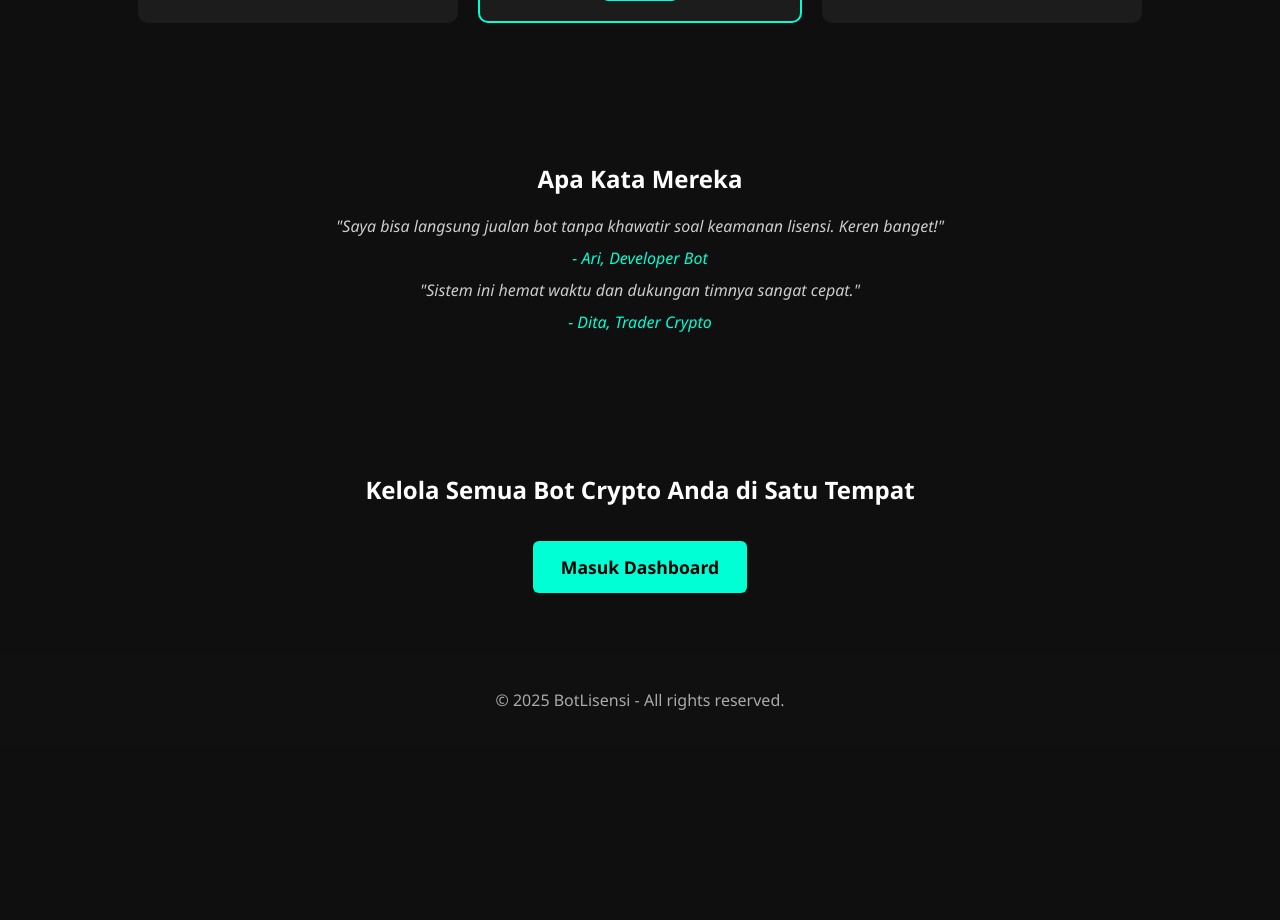
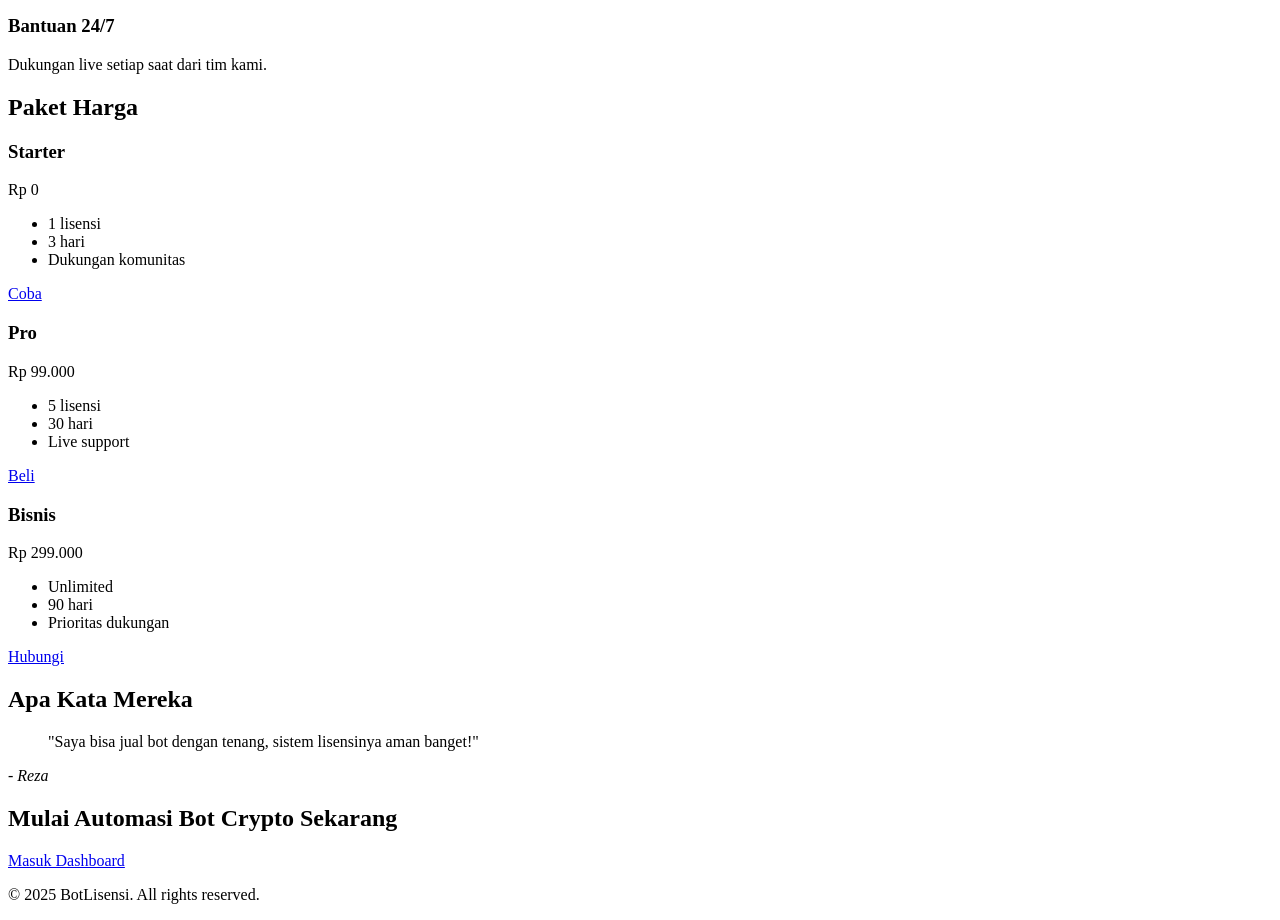
Before and after one commit to baguscoins/dashboard-lisensi-bot, a Flask app: page / in a window 1280 px wide. Shown: the part 1636-2556 px from the top of the page. Before the commit the page ends 2346 px from the top, so only its background shows below. Run offline with Flask 3, Linux system fonts and the light colour scheme; some libraries are stand-ins or nearby versions.

Commit message:
index.html

```diff
--- a/templates/index.html
+++ b/templates/index.html
@@ -3,12 +3,12 @@
 <head>
   <meta charset="UTF-8">
   <meta name="viewport" content="width=device-width, initial-scale=1">
-  <title>Bot Crypto Lisensi - Platform Otomatis</title>
-  <link rel="stylesheet" href="/static/style-legal.css">
+  <title>BotLisensi - Otomatisasi Crypto Bot</title>
+  <link rel="stylesheet" href="/static/style-animated.css">
 </head>
 <body>
 
-<header class="main-header">
+<header class="main-header fade-in">
   <div class="container">
     <div class="logo">BotLisensi</div>
     <nav>
@@ -20,43 +20,43 @@
   </div>
 </header>
 
-<section class="hero-section">
+<section class="hero-section fade-in-up">
   <div class="container hero">
     <div class="hero-text">
-      <h1>Automasi Jual Beli Bot Crypto dengan Sistem Lisensi</h1>
-      <p>Kelola dan distribusikan lisensi bot Anda dengan dashboard modern & aman.</p>
-      <a href="/cek-lisensi" class="button large">Coba Sekarang</a>
+      <h1>Automasi Bot Crypto Anda</h1>
+      <p>Kelola & distribusikan lisensi bot trading Anda dengan aman.</p>
+      <a href="/cek-lisensi" class="button large">Mulai Sekarang</a>
     </div>
     <div class="hero-img">
-      <img src="https://cdn3d.iconscout.com/3d/premium/thumb/bitcoin-investment-5790646-4849810.png" alt="Crypto Illustration">
+      <img src="https://cdn3d.iconscout.com/3d/premium/thumb/cryptocurrency-payout-6281773-5186413.png" alt="Ilustrasi Crypto" />
     </div>
   </div>
 </section>
 
-<section class="features" id="fitur">
+<section class="features fade-in" id="fitur">
   <div class="container">
-    <h2>Fitur Utama</h2>
+    <h2>Fitur Unggulan</h2>
     <div class="grid-3">
       <div class="box">
-        <img src="https://img.icons8.com/color/96/lock.png" alt="Secure">
+        <img src="https://img.icons8.com/color/96/lock.png" />
         <h3>Lisensi Aman</h3>
-        <p>Sistem lisensi terenkripsi dan anti-pembajakan.</p>
+        <p>Enkripsi kuat & validasi real-time.</p>
       </div>
       <div class="box">
-        <img src="https://img.icons8.com/color/96/speed.png" alt="Realtime">
-        <h3>Realtime & Otomatis</h3>
-        <p>Aktivasi, update, dan cek lisensi dalam hitungan detik.</p>
+        <img src="https://img.icons8.com/color/96/rocket.png" />
+        <h3>Aktivasi Cepat</h3>
+        <p>Langsung aktif tanpa perlu approve manual.</p>
       </div>
       <div class="box">
-        <img src="https://img.icons8.com/external-xnimrodx-lineal-gradient-xnimrodx/64/external-support-distribution-xnimrodx-lineal-gradient-xnimrodx.png" alt="Support">
-        <h3>Support Aktif</h3>
-        <p>Bantuan langsung dari tim kami 24/7 setiap hari.</p>
+        <img src="https://img.icons8.com/color/96/technical-support.png" />
+        <h3>Bantuan 24/7</h3>
+        <p>Dukungan live setiap saat dari tim kami.</p>
       </div>
     </div>
   </div>
 </section>
 
-<section class="pricing" id="harga">
+<section class="pricing fade-in-up" id="harga">
   <div class="container">
     <h2>Paket Harga</h2>
     <div class="grid-3">
@@ -64,62 +64,53 @@
         <h3>Starter</h3>
         <p class="price">Rp 0</p>
         <ul>
-          <li>1 lisensi</li>
-          <li>3 hari</li>
-          <li>Dukungan komunitas</li>
+          <li>1 lisensi</li><li>3 hari</li><li>Dukungan komunitas</li>
         </ul>
-        <a href="/cek-lisensi" class="button">Mulai</a>
+        <a href="#" class="button">Coba</a>
       </div>
       <div class="card active">
         <h3>Pro</h3>
         <p class="price">Rp 99.000</p>
         <ul>
-          <li>5 lisensi</li>
-          <li>30 hari</li>
-          <li>Live support</li>
+          <li>5 lisensi</li><li>30 hari</li><li>Live support</li>
         </ul>
-        <a href="#" class="button">Pilih</a>
+        <a href="#" class="button">Beli</a>
       </div>
       <div class="card">
         <h3>Bisnis</h3>
         <p class="price">Rp 299.000</p>
         <ul>
-          <li>Unlimited lisensi</li>
-          <li>90 hari</li>
-          <li>Prioritas dukungan</li>
+          <li>Unlimited</li><li>90 hari</li><li>Prioritas dukungan</li>
         </ul>
-        <a href="#" class="button">Hubungi Kami</a>
+        <a href="#" class="button">Hubungi</a>
       </div>
     </div>
   </div>
 </section>
 
-<section class="testimonials" id="testimoni">
+<section class="testimonials fade-in" id="testimoni">
   <div class="container">
     <h2>Apa Kata Mereka</h2>
     <div class="testi">
-      <blockquote>"Saya bisa langsung jualan bot tanpa khawatir soal keamanan lisensi. Keren banget!"</blockquote>
-      <cite>- Ari, Developer Bot</cite>
-    </div>
-    <div class="testi">
-      <blockquote>"Sistem ini hemat waktu dan dukungan timnya sangat cepat."</blockquote>
-      <cite>- Dita, Trader Crypto</cite>
+      <blockquote>"Saya bisa jual bot dengan tenang, sistem lisensinya aman banget!"</blockquote>
+      <cite>- Reza</cite>
     </div>
   </div>
 </section>
 
-<section class="cta-final">
+<section class="cta-final fade-in-up">
   <div class="container">
-    <h2>Kelola Semua Bot Crypto Anda di Satu Tempat</h2>
+    <h2>Mulai Automasi Bot Crypto Sekarang</h2>
     <a href="/admin" class="button large">Masuk Dashboard</a>
   </div>
 </section>
 
 <footer class="footer">
   <div class="container">
-    <p>&copy; 2025 BotLisensi - All rights reserved.</p>
+    <p>&copy; 2025 BotLisensi. All rights reserved.</p>
   </div>
 </footer>
 
+<script src="/static/animate.js"></script>
 </body>
 </html>
```
